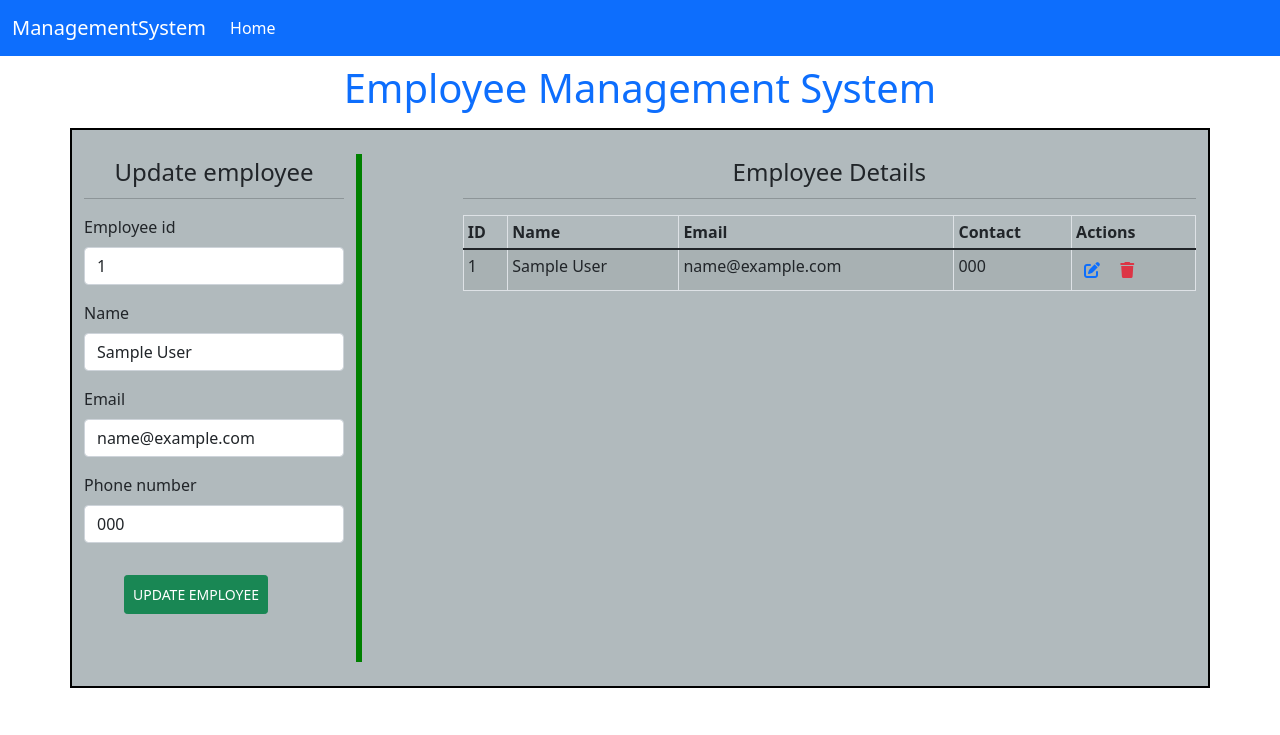
After one commit to mary-wan/Django-CRUD, a Django app: page /updateEmployee/1/ in a window 1280 px wide. The commit adds this page. Shown: the top 735 px of the page. Run offline with Django 4.2, Linux system fonts and the light colour scheme; tables that the repository leaves empty hold one stand-in row (values such as "Sample post"); some libraries are stand-ins or nearby versions.

Commit message:
add delete employee function

```diff
--- a/employee/templates/addEmployee.html
+++ b/employee/templates/add_employee.html
@@ -3,8 +3,6 @@
 {% block content%}
 {{block.super}}
 <div class="container">
-    <h1 class="text-center text-primary mb-3 ">Employee Management System</h1>
-
     <div class="row display pt-4 pb-4">
         <div class="col-md-3 mb-5">
             <form action="" method="POST" enctype="multipart/form-data">
@@ -41,7 +39,7 @@
                         <td>{{ employee.email }}</td>
                         <td>{{ employee.phone_number }}</td>
                         <td>
-                            <a href=""><i class="fas fa-edit p-2"></i></a>
+                            <a href="{% url 'updateEmployee' employee.id %}"><i class="fas fa-edit p-2"></i></a>
                             <a href=""
                                 onclick="return confirm('Are you sure you want to delete {{employee.name|title}}?')"><i
                                     class="fa fa-trash text-danger p-2"></i></a>
--- a/employee/templates/base.html
+++ b/employee/templates/base.html
@@ -17,6 +17,8 @@
 
 <body>
     {% include 'navbar.html' %}
+    <h1 class="text-center text-primary mb-3 mt-2">Employee Management System</h1>
+
     {% block content %} {% endblock %}
 
 
--- a/employee/templates/navbar.html
+++ b/employee/templates/navbar.html
@@ -1,6 +1,6 @@
 <nav class="navbar navbar-expand-lg navbar-dark bg-primary">
     <div class="container-fluid">
-      <a class="navbar-brand" href="#">Navbar</a>
+      <a class="navbar-brand" href="/">ManagementSystem</a>
       <button class="navbar-toggler" type="button" data-bs-toggle="collapse" data-bs-target="#navbarSupportedContent" aria-controls="navbarSupportedContent" aria-expanded="false" aria-label="Toggle navigation">
         <span class="navbar-toggler-icon"></span>
       </button>
@@ -9,9 +9,7 @@
           <li class="nav-item">
             <a class="nav-link active" aria-current="page" href="/">Home</a>
           </li>
-          <li class="nav-item">
-            <a class="nav-link active" aria-current="page" href="admin/">Admin</a>
-          </li>
+
 
         </ul>
 
--- /dev/null
+++ b/employee/templates/update_employee.html
@@ -0,0 +1,58 @@
+{% extends 'base.html' %}
+{% load bootstrap4 %}
+{% block content%}
+{{block.super}}
+    <div class="container">
+       <div class="row display pt-4 pb-4">
+       <div class="col-md-3 mb-5">
+        <form action="" method="POST" enctype="multipart/form-data">
+            <legend class="text-center">Update employee</legend>
+            <hr>
+            {% csrf_token %}
+            {% bootstrap_form form%}
+            <div class="text-center">
+
+            </div>
+            <button class="btn btn-sm btn-success p-2 mt-3 submit">{{title}}</button>
+        </form>
+
+       </div>
+       <div class="col-md-1 vl"></div>
+       <div class="col-md-8">
+       <table class="table table-striped table-bordered table-sm">
+        <legend class="text-center">Employee Details</legend>
+        <hr>
+        <thead class="thead-dark">
+        <tr>
+            <th>ID</th>
+            <th>Name</th>
+            <th>Email</th>
+            <th>Contact</th>
+            <th>Actions</th>
+        </tr>
+        </thead>
+        <tbody>
+    {% for employee in employees %}
+        <tr>
+            <td>{{ employee.employee_id }}</td>
+            <td>{{ employee.name|title }}</td>
+            <td>{{ employee.email }}</td>
+            <td>{{ employee.phone_number }}</td>
+            <td>
+                <a href="{% url 'updateEmployee' employee.id %}"><i class="fas fa-edit p-2"></i></a>
+                <a href=""  onclick="return confirm('Are you sure you want to delete {{employee.name|title}}?')"><i class="fa fa-trash text-danger p-2"></i></a>
+            </td>
+        </tr>
+    {% endfor %}
+        </tbody>
+    </table>
+</div>
+</div>
+    <br>
+    <br>
+
+
+
+    </div>
+
+{% endblock %}
--- a/employee/urls.py
+++ b/employee/urls.py
@@ -4,5 +4,6 @@ from . import views
 urlpatterns = [
     path('',views.add_employee, name='addEmployee'),
     path('updateEmployee/<id>/',views.update_employee,name='updateEmployee'),
+        path('deleteStudent/<id>/',views.delete_employee,name='deleteEmployee')
 
 ]
--- a/employee/views.py
+++ b/employee/views.py
@@ -7,32 +7,33 @@ from django.urls import reverse
 
 def add_employee(request):
     employees = Employee.objects.all()
-    title ="ADD Employee"
+    title ="ADD EMPLOYEE"
     if request.method == 'POST':
         form = EmployeeForm(request.POST)
         if form.is_valid():
             form.save()
-            return redirect('addEmployee')
-
+            return HttpResponseRedirect(reverse("addEmployee"))
     else:
         form = EmployeeForm()
 
-
-
-    return render(request, 'addEmployee.html',{'employees':employees,'form':form,'title':title})
+    return render(request, 'add_employee.html',{'employees':employees,'form':form,'title':title})
 
 def update_employee(request,id):
     employees = Employee.objects.all()
-    title ="UPDATE STUDENT"
+    title ="UPDATE EMPLOYEE"
     employee = Employee.objects.get(id=id)
     if request.method == 'POST':
         form = EmployeeForm(request.POST,instance = employee)
         if form.is_valid():
             form.save()
-            return HttpResponseRedirect(reverse("home"))
+            return HttpResponseRedirect(reverse("addEmployee"))
 
     else:
         form = EmployeeForm(instance = employee)
 
+    return render(request, 'update_employee.html',{'form':form,'employees':employees,'title':title})
 
-    return render(request, 'update_employee.html',{'form':form,'employees':employees,'title':title})
+def delete_employee(request, id):
+    employee = Employee.objects.get(id=id)
+    employee.delete()
+    return redirect("addEmployee")
```
